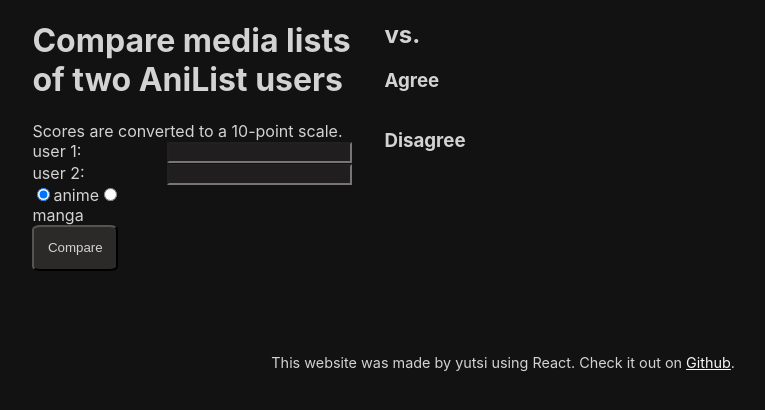
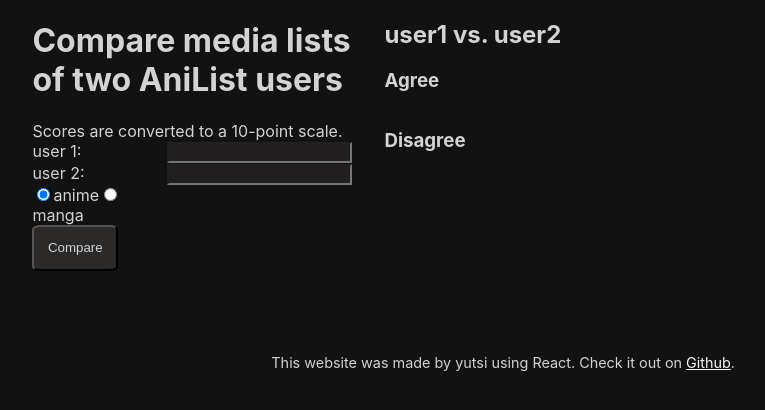
Before and after one commit to yutsi/aniComp, a React (Create React App) app: page / in a window 1280 px wide. Shown: the top 410 px of the page, without its empty margins (118-883 px from the left). Built offline with nearby package versions, Linux system fonts and the light colour scheme.

Commit message:
added placeholder names for users

```diff
--- a/src/App.js
+++ b/src/App.js
@@ -96,7 +96,7 @@
         </div>
 
         <div className='compare-area'>
-          <h2>{user1compared} vs. {user2compared}</h2>
+          <h2>{user1compared || 'user1'} vs. {user2compared || 'user2'}</h2>
           <h3 className='agree'>Agree</h3>
           <table className='media'>
             <tbody>
```
